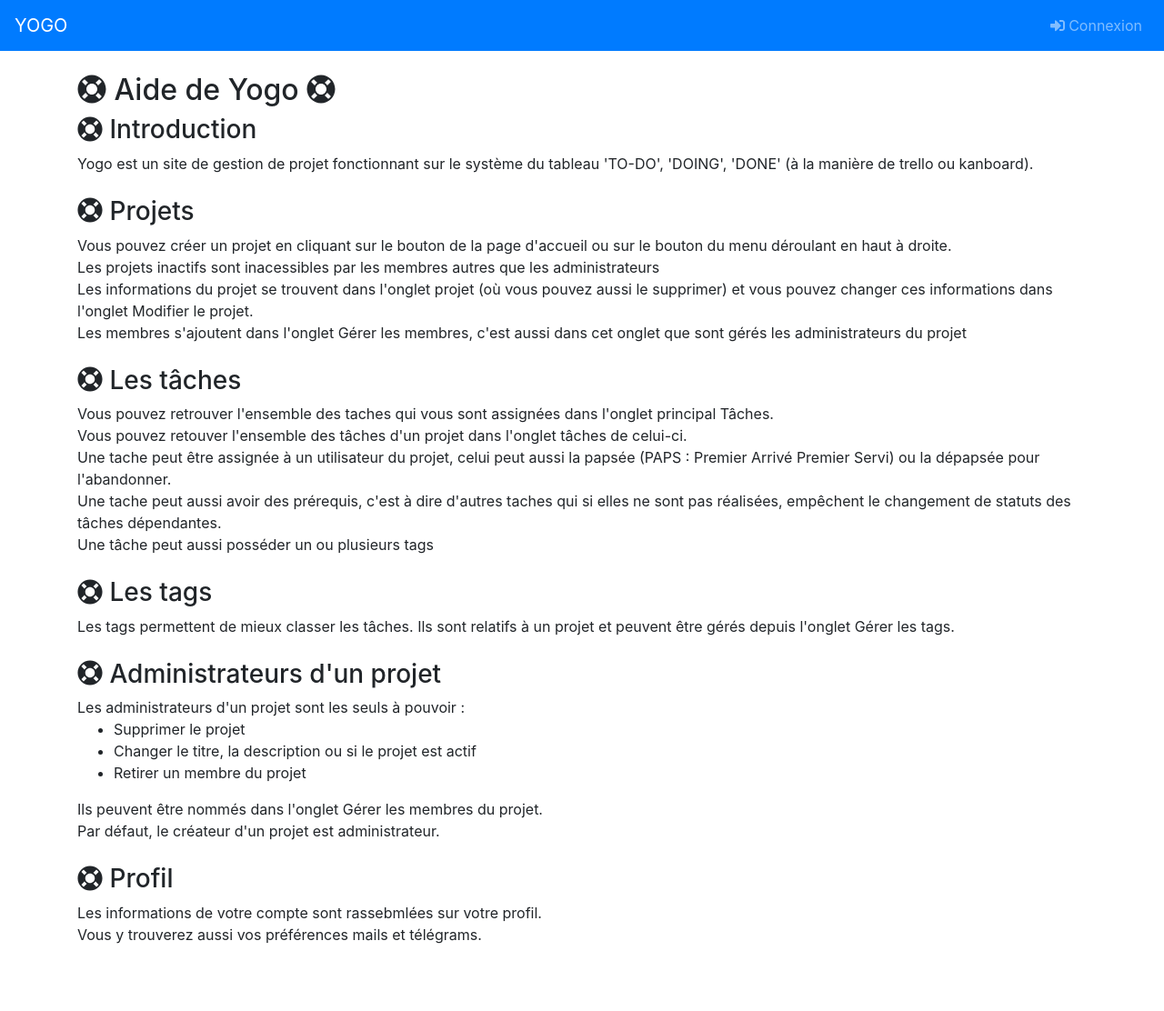
After one commit to nanoy42/yogo, a Django app: page /help in a window 1280 px wide. The commit adds this page. Shown: the whole page at 91% size. Run offline with Django 3.2, Linux system fonts and the light colour scheme; some libraries are stand-ins or nearby versions.

Commit message:
Page d'aide
- ajout de la page d'aide

```diff
--- /dev/null
+++ b/templates/help.html
@@ -0,0 +1,32 @@
+{% extends 'base.html' %}
+{% block content %}
+<h2><i class="fa fa-life-ring"></i> Aide de Yogo <i class="fa fa-life-ring"></i></h2>
+<h3><i class="fa fa-life-ring"></i> Introduction</h3>
+Yogo est un site de gestion de projet fonctionnant sur le système du tableau 'TO-DO', 'DOING', 'DONE' (à la manière de trello ou kanboard).</br></br>
+<h3><i class="fa fa-life-ring"></i> Projets</h3>
+Vous pouvez créer un projet en cliquant sur le bouton de la page d'accueil ou sur le bouton du menu déroulant en haut à droite.</br>
+Les projets inactifs sont inacessibles par les membres autres que les administrateurs</br>
+Les informations du projet se trouvent dans l'onglet projet (où vous pouvez aussi le supprimer) et vous pouvez changer ces informations dans l'onglet Modifier le projet.</br>
+Les membres s'ajoutent dans l'onglet Gérer les membres, c'est aussi dans cet onglet que sont gérés les administrateurs du projet</br></br>
+<h3><i class="fa fa-life-ring"></i> Les tâches</h3>
+Vous pouvez retrouver l'ensemble des taches qui vous sont assignées dans l'onglet principal Tâches.</br>
+Vous pouvez retouver l'ensemble des tâches d'un projet dans l'onglet tâches de celui-ci.</br>
+Une tache peut être assignée à un utilisateur du projet, celui peut aussi la papsée (PAPS : Premier Arrivé Premier Servi) ou la dépapsée pour l'abandonner.</br>
+Une tache peut aussi avoir des prérequis, c'est à dire d'autres taches qui si elles ne sont pas réalisées, empêchent le changement de statuts des tâches dépendantes.</br>
+Une tâche peut aussi posséder un ou plusieurs tags</br></br>
+<h3><i class="fa fa-life-ring"></i> Les tags</h3>
+Les tags permettent de mieux classer les tâches. Ils sont relatifs à un projet et peuvent être gérés depuis l'onglet Gérer les tags. </br></br>
+<h3><i class="fa fa-life-ring"></i> Administrateurs d'un projet</h3>
+Les administrateurs d'un projet sont les seuls à pouvoir :
+<ul>
+	<li>Supprimer le projet</li>
+	<li>Changer le titre, la description ou si le projet est actif</li>
+	<li>Retirer un membre du projet</li>
+</ul>
+Ils peuvent être nommés dans l'onglet Gérer les membres du projet.</br>
+Par défaut, le créateur d'un projet est administrateur.</br></br>
+<h3><i class="fa fa-life-ring"></i> Profil</h3>
+Les informations de votre compte sont rassebmlées sur votre profil.</br>
+Vous y trouverez aussi vos préférences mails et télégrams.</br>
+</br></br></br>
+{% endblock %}
--- a/templates/navbar.html
+++ b/templates/navbar.html
@@ -28,7 +28,7 @@
 			<a class="dropdown-item" href="{% url 'projects:newproject' %}"><i class="fa fa-plus"></i> Créer un nouveau projet</a>
 		  <div class="dropdown-divider"></div>
 		  <a class="dropdown-item" href="{% url 'users:profile' %}"><i class="fa fa-user"></i> Accéder à mon profil</a>
-		  <a class="dropdown-item" href="#"><i class="fa fa-life-ring"></i> Aide</a>
+		  <a class="dropdown-item" href="{% url 'help' %}"><i class="fa fa-life-ring"></i> Aide</a>
           <div class="dropdown-divider"></div>
 		  <a class="dropdown-item" href="{% url 'projects:manageProjects' %}"><i class="fa fa-folder-open"></i> Gérer les projets</a>
 		  <a class="dropdown-item" href="{% url 'users:manageUsers' %}"><i class="fa fa-users"></i> Gérer les utilisateurs</a>
--- a/yogo/urls.py
+++ b/yogo/urls.py
@@ -23,6 +23,7 @@ urlpatterns = [
     path('', views.home, name="home"),
     path('projects/', include('projects.urls')),
     path('users/', include('users.urls')),
+    path('help', views.help, name="help"),
 ]
 
 if settings.DEBUG:
--- a/yogo/views.py
+++ b/yogo/views.py
@@ -4,3 +4,6 @@ from django.shortcuts import render
 def home(request):
     active = 1
     return render(request, "home.html", {'active': active})
+
+def help(request):
+    return render(request, "help.html")
```
